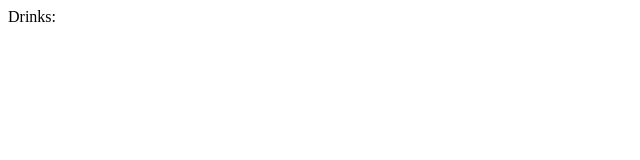
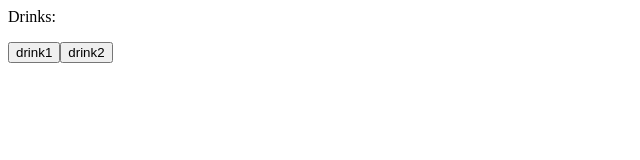
Before and after one commit to khadnot/mocha_titans, a plain HTML site: page drinks/index.html in a window 1280 px wide. Shown: the whole page, without its empty margins (0-640 px from the left). Drawn offline with Linux system fonts and the light colour scheme.

Commit message:
Add files via upload

```diff
--- a/drinks/index.html
+++ b/drinks/index.html
@@ -3,7 +3,7 @@
   <head>
     <title>Mocha Titans</title>
   </head>
-  <body>
+  <body onload="pageLoaded()">
     <h>
         Drinks:
     </h>
--- a/drinks/script.js
+++ b/drinks/script.js
@@ -0,0 +1,21 @@
+async function pageLoaded() {
+    console.log("help!!!")
+    const drinks = await getDrinks();
+    for(let i = 0; i < drinks.length; i++) {
+        const drink = drinks[i];
+        const button = document.createElement("button");
+        button.innerText = drink;
+        document.body.appendChild(button);
+        button.onclick = addDrinkToCart.bind(null, drink);
+    }
+}
+
+function addDrinkToCart(drink) {
+    console.log(`Added ${drink} to cart`);
+}
+
+async function getDrinks() {
+    const response = await fetch('../items.json');
+    const data = await response.json();
+    return data.drinks;
+}
--- a/items.json
+++ b/items.json
@@ -1,5 +1,5 @@
 {
     "drinks": ["drink1", "drink2"],
-    "food": ["Sandwich", "Chips", "Cookie", "Toast", "Salad"]
+    "food": ["Sandwich", "Chips", "Cookie", "Toast", "Salad"],
     "pastries": ["Croissant", "Donut", "Cinnamon roll"]
 }
```
